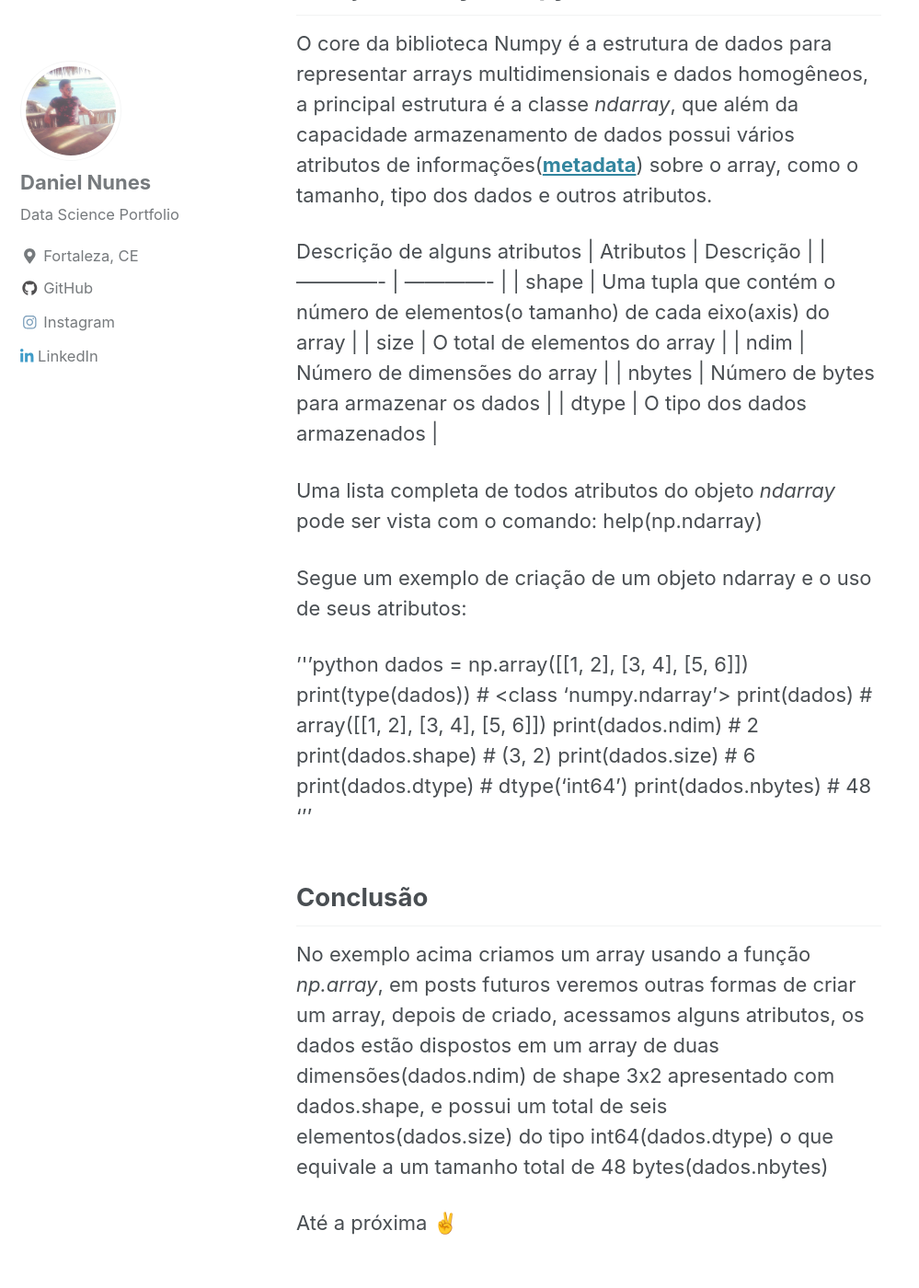
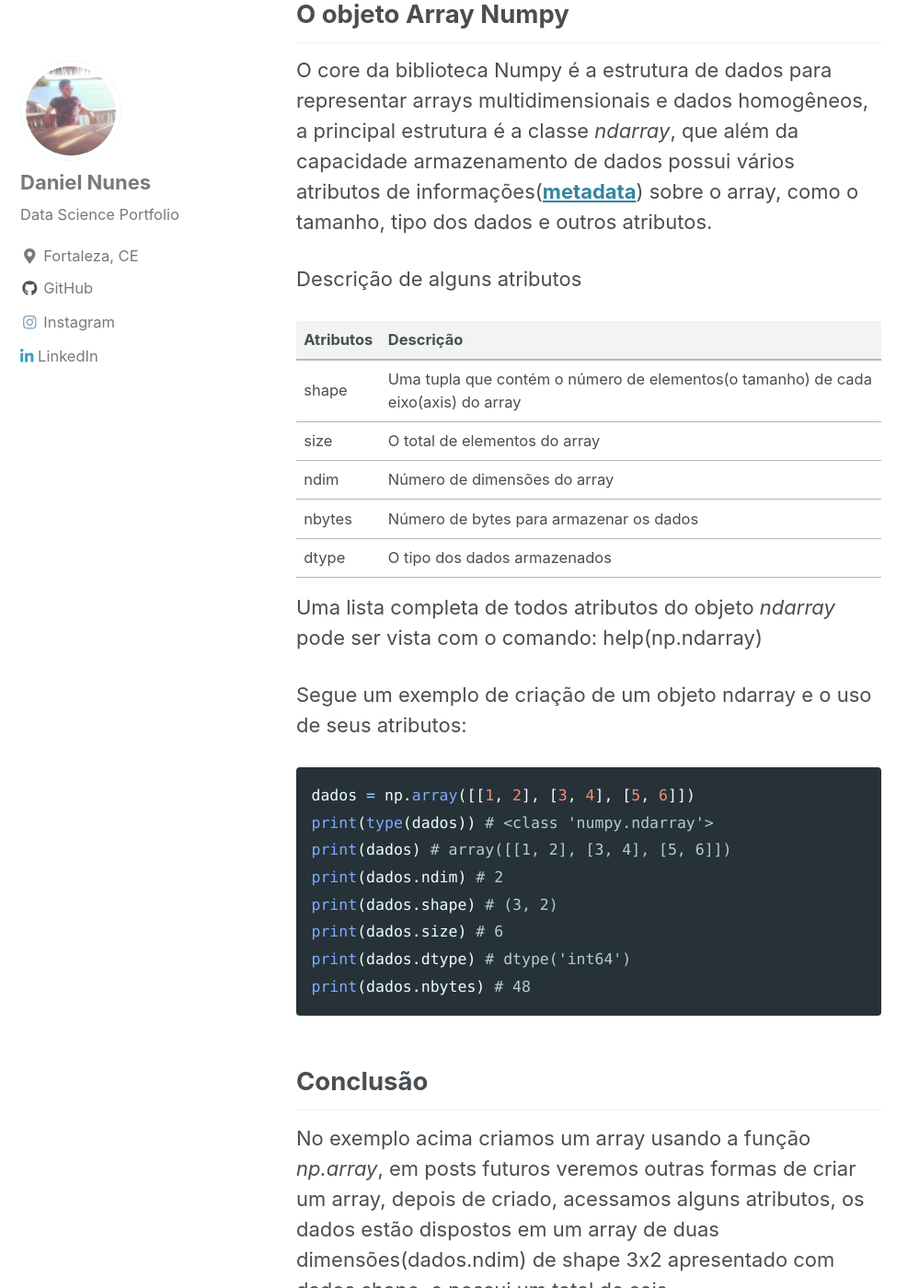
Before and after one commit to danielmnunes/danielmnunes.github.io, a Jekyll site: the page built from _posts/2019-10-04-criando-vetores.md, in a window 1280 px wide and 1400 px high, scrolled down 2407 px. Shown: the whole window at 92% size, without its empty margins (0-999 px from the left). Built offline with Jekyll 4.4.1, drawn with Linux system fonts in a browser that asks for light colours; cached includes are drawn as plain includes; nearby versions of some CDN libraries; emoji names are drawn with the system emoji font; comment, search, counter and statistics services are not loaded; some of the changed text lies outside the part shown.

Commit message:
Edit post numpy parte 1

````diff
--- a/_posts/2019-10-04-criando-vetores.md
+++ b/_posts/2019-10-04-criando-vetores.md
@@ -1,12 +1,12 @@
 ---
-title: "Uma introdução a biblioteca Numpy - Parte 1:1234: :man_juggling:"
+title: "Uma introdução a biblioteca Numpy - Parte 1 :1234: :man_juggling:"
 date: 2019-10-04
 permalink: /posts/numpy-parte1/
 tags: [Python, Numpy]
 comments: true
 excerpt: "Python, Numpy"
 header:
-  teaser: "/images/python.png"
+  teaser: "/images/numpy.png"
 ---
 
 ![image-center]({{ site.url }}{{ site.baseurl }}/images/numpy.png){: .align-center}
@@ -27,21 +27,23 @@ Por esses e outros motivos, operações em Arrays Numpy são mais eficientes que
 
 Neste post veremos as estruturas básicas de Numpy e como criar esses objetos, também veremos funções que mostram informações importantes.
 
-[**aqui**]({{ "/posts/top5-bibs-python/" | relative_url }}) você vê como instalar Numpy em sua máquina
+[**aqui**]({{ "/posts/top5-bibs-python/" | relative_url }}) você encontra como instalar Numpy em sua máquina
 
 ## Importando a biblioteca
 
 Para ser usada, primeiro precisamos importar a biblioteca para nosso programa, por convenção Numpy é apelidada([**alias**](https://pt.wikipedia.org/wiki/Alias_(comando)) para np, assim:
 
-'''python
+```python
 import numpy as np
-'''
+```
 
 ## O objeto Array Numpy
 
 O core da biblioteca Numpy é a estrutura de dados para representar arrays multidimensionais e dados homogêneos, a principal estrutura é a classe *ndarray*, que além da capacidade armazenamento de dados possui vários atributos de informações([**metadata**](https://pt.wikipedia.org/wiki/Metadados)) sobre o array, como o tamanho, tipo dos dados e outros atributos.
 
 Descrição de alguns atributos
+
+
 | Atributos     | Descrição |
 | ------------- | ------------- |
 | shape         | Uma tupla que contém o número de elementos(o tamanho) de cada eixo(axis) do array  |
@@ -54,7 +56,7 @@ Uma lista completa de todos atributos do objeto *ndarray* pode ser vista com o c
 
 Segue um exemplo de criação de um objeto ndarray e o uso de seus atributos:
 
-'''python
+```python
 dados = np.array([[1, 2], [3, 4], [5, 6]])
 print(type(dados)) # <class 'numpy.ndarray'>
 print(dados) # array([[1, 2], [3, 4], [5, 6]])
@@ -63,7 +65,7 @@ print(dados.shape) # (3, 2)
 print(dados.size) # 6
 print(dados.dtype) # dtype('int64')
 print(dados.nbytes) # 48
-'''
+```
 
 ## Conclusão
 
````
